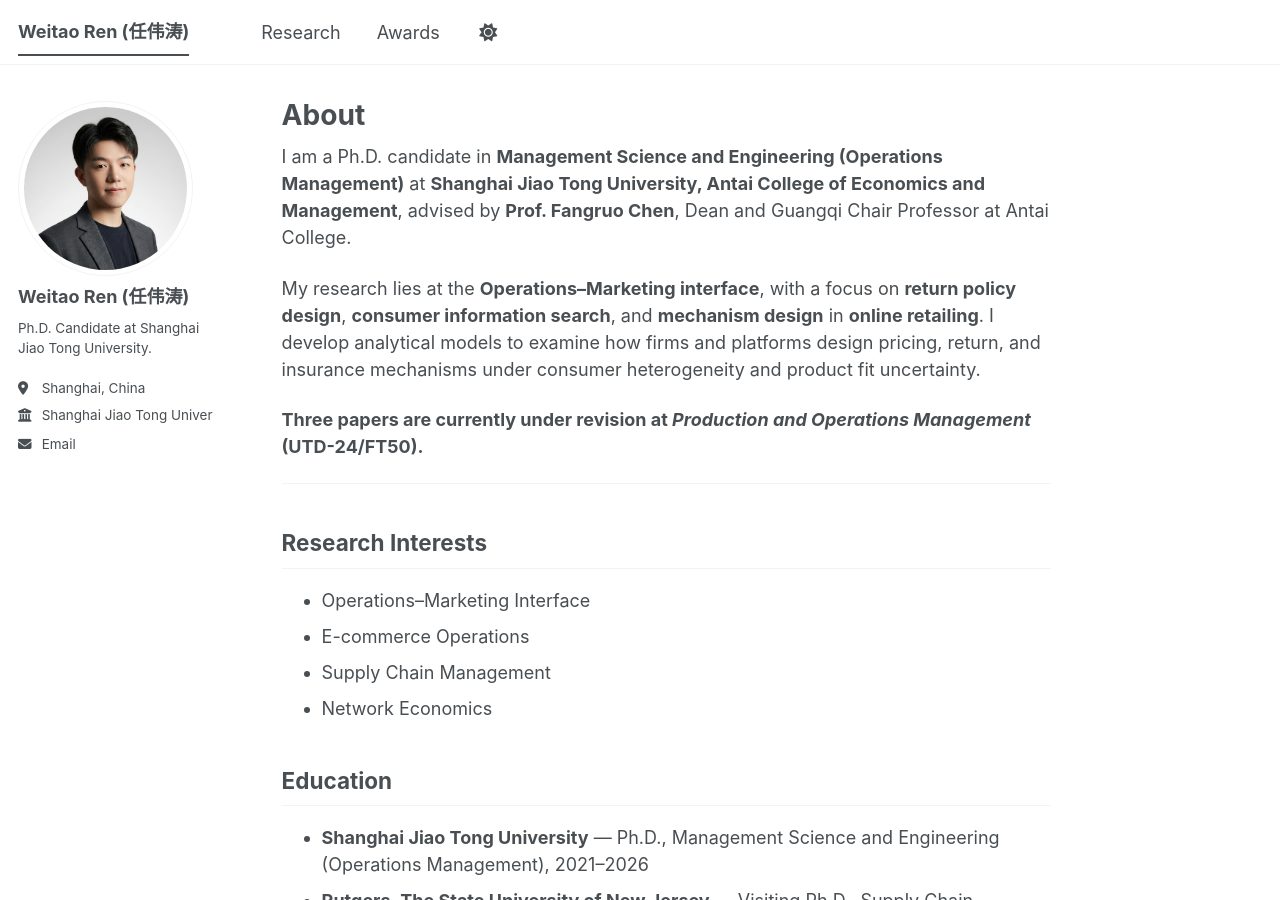
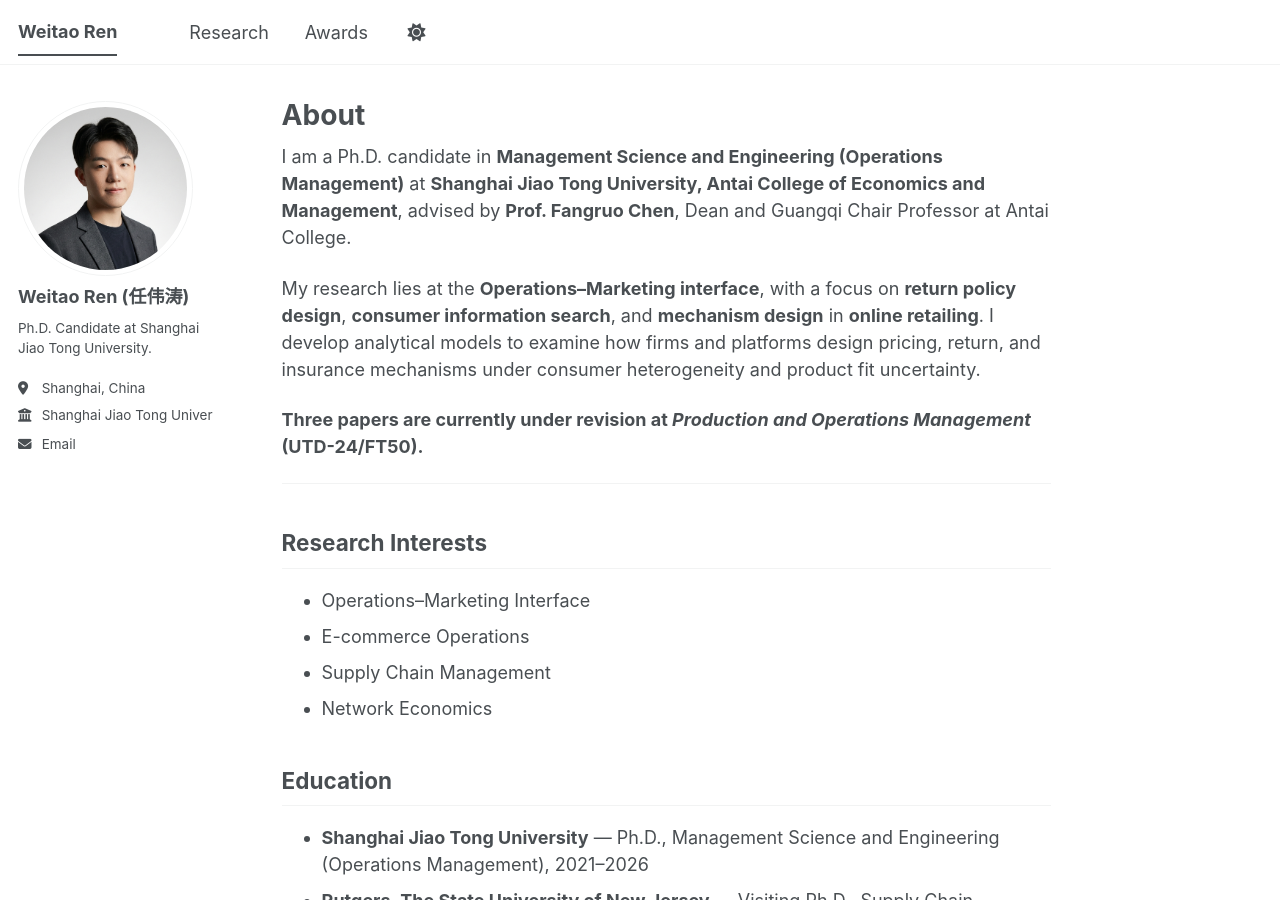
Before and after one commit to weitaoren/weitaoren.github.io, a Jekyll site: the page built from _pages/about.md, in a window 1280 px wide and 900 px high. Built offline with Jekyll 4.4.1, drawn with Linux system fonts in a browser that asks for light colours; a script bundle is joined from its source files by our own code; library files that are not in the unit come from our copies.

Commit message:
Update _config.yml

```diff
--- a/_config.yml
+++ b/_config.yml
@@ -10,7 +10,7 @@
 locale                   : "en-US"
 site_theme               : "default" # options: "default", "air", "sunrise", "mint", "dirt", "contrast"
 dark_mode                : false
-title                    : "Weitao Ren (任伟涛)"
+title                    : "Weitao Ren"
 title_separator          : "-"
 name                     : &name "Weitao Ren"
 description              : &description "Weitao Ren | Operations–Marketing Interface | Online Retailing | Return Policy Design"
```
